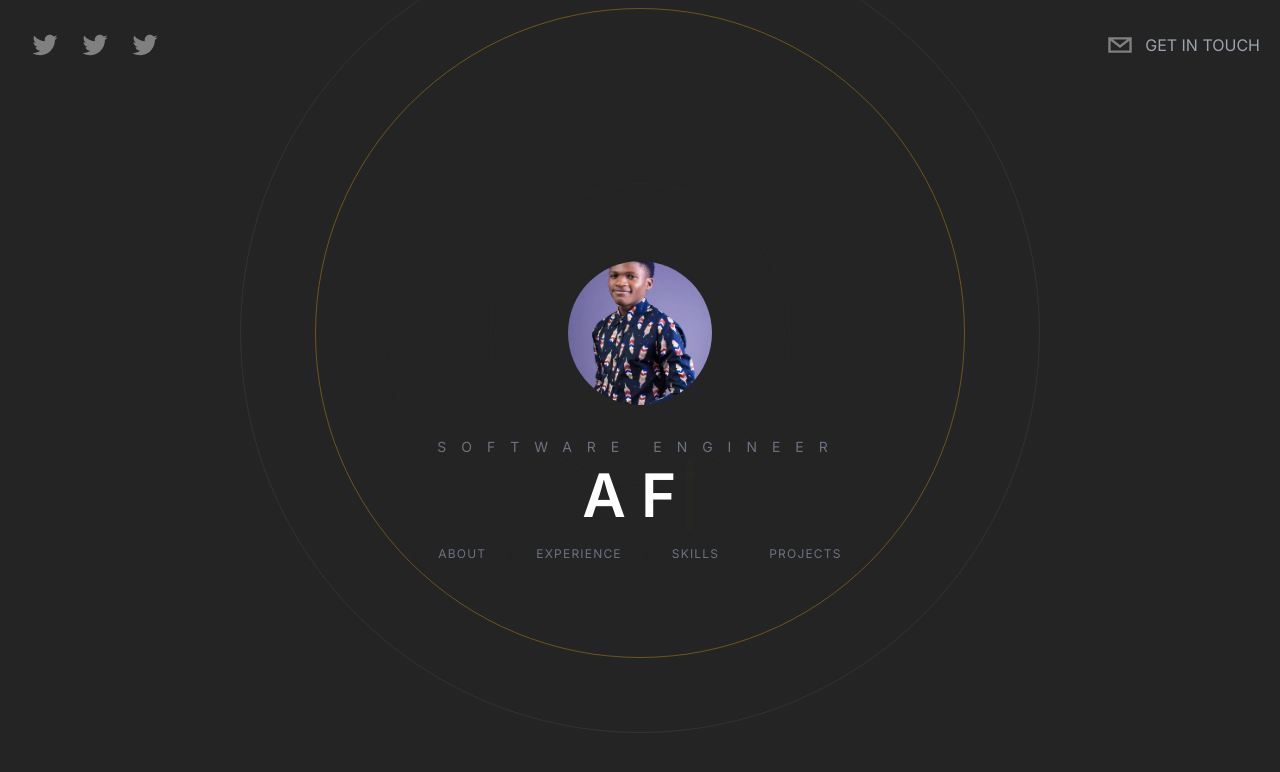
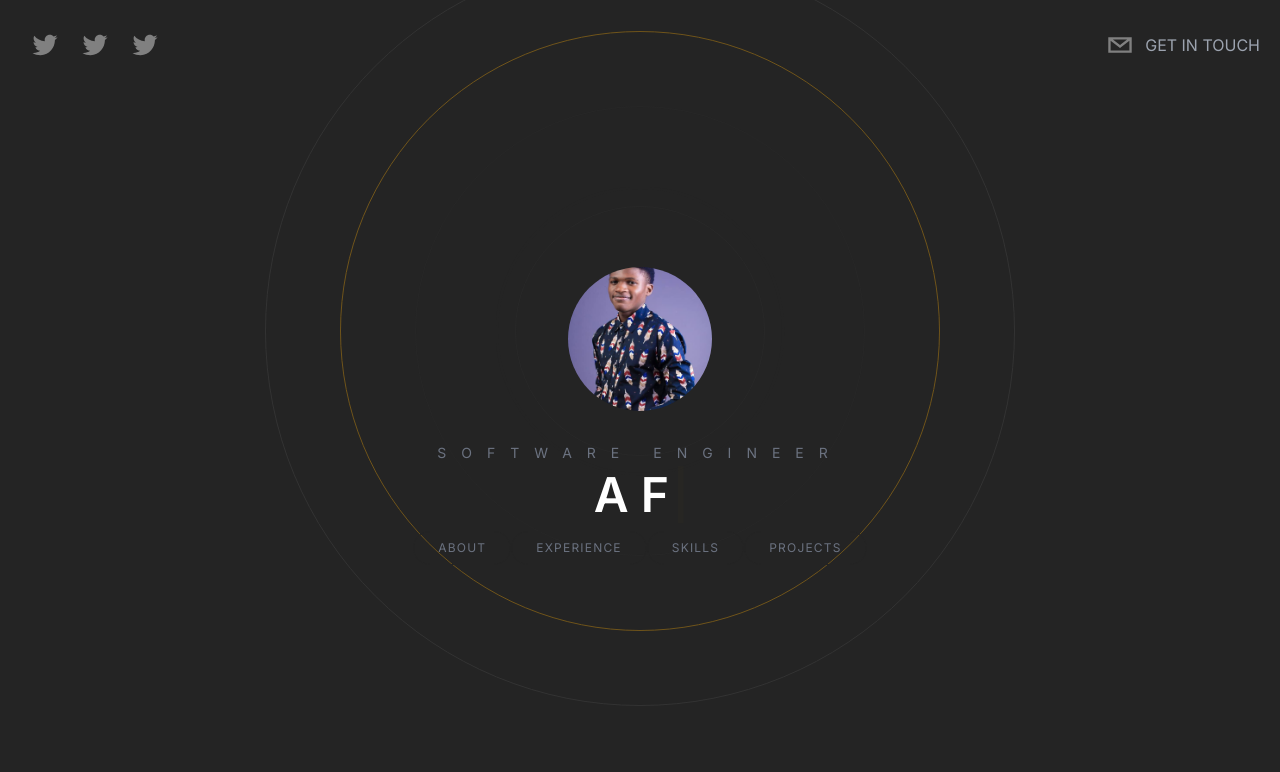
Before and after one commit to christienMD/mdchristien-portfolio, a Next.js app: page / in a window 1280 px wide. Shown: the top 772 px of the page. Built offline with nearby package versions, Linux system fonts and the light colour scheme.

Commit message:
Fix The image layout issue in the about section

```diff
--- a/app/components/About.tsx
+++ b/app/components/About.tsx
@@ -5,14 +5,15 @@ import { motion } from "framer-motion";
 const About = () => {
   return (
     <motion.div
-    initial={{
-        opacity: 0
-    }}
-    whileInView={{opacity: 1}}
-    transition={{
-        duration: 1.5
-    }}
-    className="flex flex-col relative h-screen text-center md:text-left md:flex-row max-w-7xl px-10 justify-evenly mx-auto items-center">
+      initial={{
+        opacity: 0,
+      }}
+      whileInView={{ opacity: 1 }}
+      transition={{
+        duration: 1.5,
+      }}
+      className="flex flex-col relative h-screen text-center md:text-left md:flex-row max-w-7xl px-10 justify-evenly mx-auto items-center"
+    >
       <h3 className="absolute top-24 uppercase tracking-[20px] text-gray-500 text-2xl">
         About
       </h3>
@@ -27,18 +28,18 @@ const About = () => {
           duration: 1.2,
         }}
         viewport={{ once: true }}
-        className="relative h-60 w-60 md:w-64 md:h-80 xl:w-[500px] xl:h-[600px] rounded-full"
+        className="relative -mb-20 md:mb-0 flex-shrink-0 h-60 w-60 md:h-72 md:w-52 xl:h-[450px] xl:w-[500px] rounded-full md:rounded-lg mt-0 md:mt-40"
       >
         <Image
-          src="/mdprofile.jpg"
+          src="/MD.jpg"
           alt="my about image"
           fill
-          className="-mb-20 md:mb-0 flex-shrink-0 rounded-full object-cover md:rounded-lg"
+          className="object-cover rounded-full md:rounded-lg"
         />
       </motion.div>
 
-      <div className="space-y-10 px-0 md:px-10">
-        <h4 className="text-4xl font-semibold">
+      <div className="space-y-10 px-0 md:px-14">
+        <h4 className="text-xl font-medium">
           About <span className="underline decoration-[#F7AB0A]/40 ">Me</span>
         </h4>
         <p className="text-base">
--- a/app/components/BackgroundCircles.tsx
+++ b/app/components/BackgroundCircles.tsx
@@ -16,11 +16,11 @@ const BackgroundCircles = () => {
       }}
       className="relative flex justify-center items-center"
     >
-      <div className="absolute border border-[#333333] rounded-full h-[200px] w-[200px] mt-52 animate-ping" />
-      <div className="absolute border border-[#333333] rounded-full h-[300px] w-[300px] mt-52 opacity-30" />
-      <div className="absolute border border-[#333333] rounded-full h-[500px] w-[500px] mt-52 opacity-25" />
-      <div className="absolute border border-[#F7AB0A] rounded-full opacity-20 h-[650px] w-[650px] mt-52 animate-pulse" />
-      <div className="absolute border border-[#333333] rounded-full h-[800px] w-[800px] mt-52" />
+      <div className="absolute border border-[#333333] rounded-full h-[150px] w-[150px] mt-48 animate-ping" />
+      <div className="absolute border border-[#333333] rounded-full h-[250px] w-[250px] mt-48 opacity-30" />
+      <div className="absolute border border-[#333333] rounded-full h-[450px] w-[450px] mt-48 opacity-25" />
+      <div className="absolute border border-[#F7AB0A] rounded-full opacity-20 h-[600px] w-[600px] mt-48 animate-pulse" />
+      <div className="absolute border border-[#333333] rounded-full h-[750px] w-[750px] mt-48" />
       <div />
     </motion.div>
   );
--- a/app/components/Hero.tsx
+++ b/app/components/Hero.tsx
@@ -27,7 +27,7 @@ const Hero = () => {
         <h2 className="text-sm uppercase text-gray-500 pb-2 tracking-[15px]">
           Software Engineer
         </h2>
-        <h1 className="text-5xl lg:text-6xl font-semibold px-10">
+        <h1 className="text-4xl lg:text-5xl font-semibold px-10">
           <span>{text}</span>
           <Cursor cursorColor="#F7AB0A" />
         </h1>
--- /dev/null
+++ b/app/components/WorkExperience.tsx
@@ -0,0 +1,13 @@
+import React from "react";
+
+const WorkExperience = () => {
+  return (
+    <div className="h-screen flex relative overflow-hidden flex-col text-left md:flex-row max-w-full px-10 justify-evenly mx-auto items-center">
+      <h3 className="absolute top-24 uppercase tracking-[20px] text-gray-500 text-2xl">
+        Experience
+      </h3>
+    </div>
+  );
+};
+
+export default WorkExperience;
--- a/app/page.tsx
+++ b/app/page.tsx
@@ -1,6 +1,7 @@
 import About from "./components/About";
 import Header from "./components/Header";
 import Hero from "./components/Hero";
+import WorkExperience from "./components/WorkExperience";
 
 export default function Home() {
   return (
@@ -19,6 +20,9 @@ export default function Home() {
       </section>
 
       {/* experience */}
+      <section id="experience" className="snap-center">
+        <WorkExperience />
+      </section>
     </main>
   );
 }
```
Also changed, not shown: 1 other file (tests, documents, lock files or other folders).
